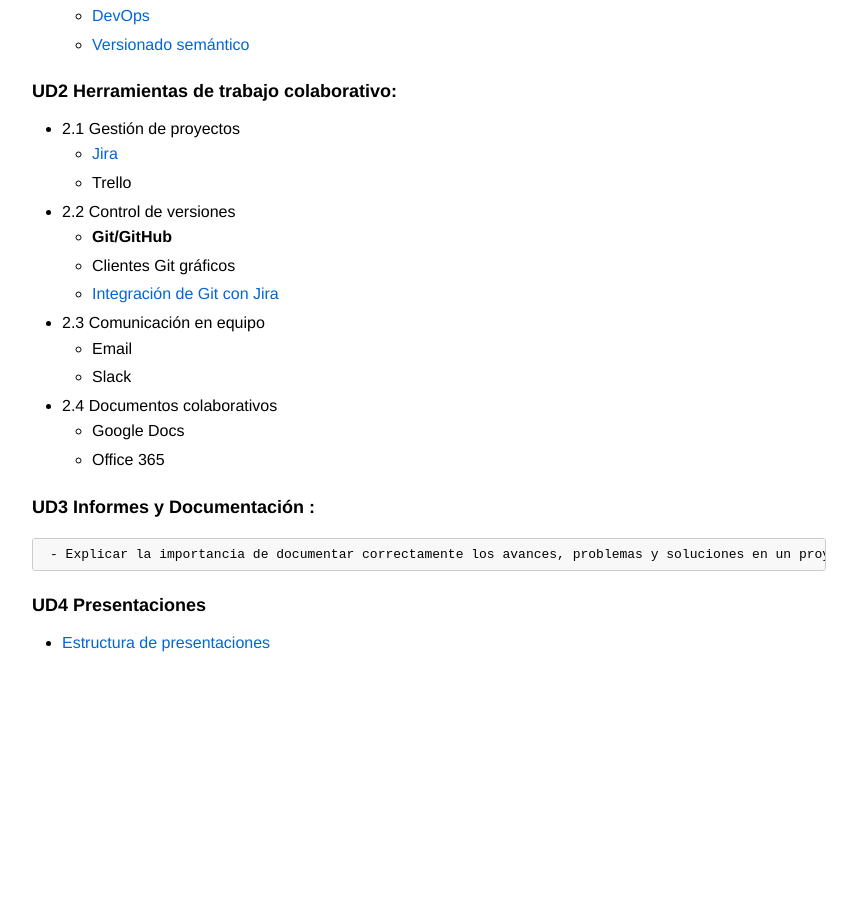
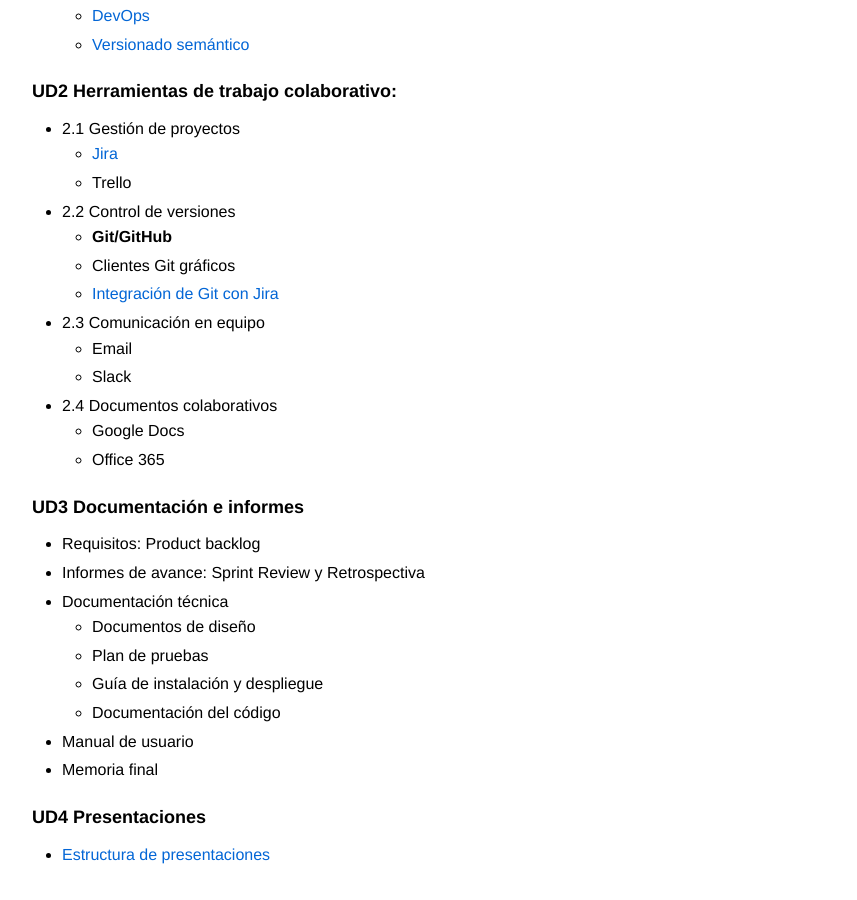
Before and after one commit to fperezIES/proyecto, a Jekyll site: the page built from index.md, in a window 1280 px wide and 900 px high, scrolled down 1721 px. Shown: the whole window, without its empty margins (211-1068 px from the left). Built offline with Jekyll 4.4.1, drawn with Linux system fonts in a browser that asks for light colours; our own code applies the rules of GitHub Pages for plain Markdown files; before the commit the page ends 2410 px from its top, so only the background shows below that.

Commit message:
Detallada unidad de documentación

```diff
--- a/index.md
+++ b/index.md
@@ -65,8 +65,17 @@
 	- Google Docs
 	- Office 365
 
-### UD3 **Informes y Documentación :**
-	- Explicar la importancia de documentar correctamente los avances, problemas y soluciones en un proyecto, utilizando herramientas como Google Docs o Notion.
+### UD3 **Documentación e informes**
+
+- Requisitos: Product backlog
+- Informes de avance: Sprint Review y Retrospectiva
+- Documentación técnica
+	- Documentos de diseño
+	- Plan de pruebas
+	- Guía de instalación y despliegue
+	- Documentación del código
+- Manual de usuario
+- Memoria final
 
 ### UD4 **Presentaciones**
 - [Estructura de presentaciones](UD4/presentaciones.md)
```
